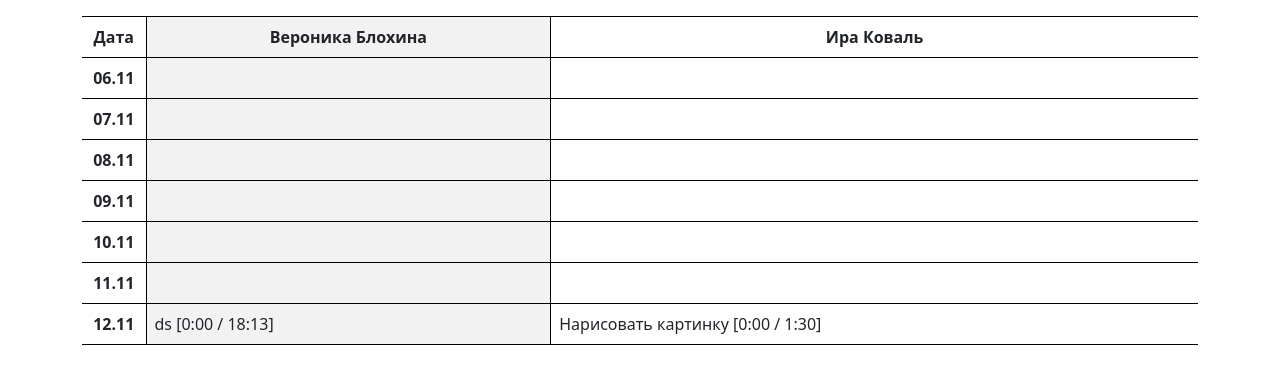
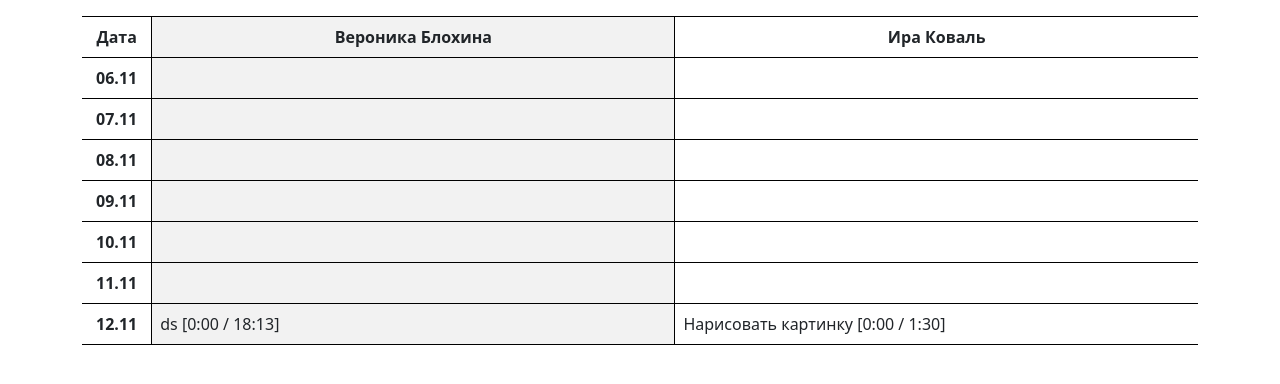
Before and after one commit to irawrr/TaskManager, a Django app: page /report in a window 1280 px wide. Shown: the part 181-565 px from the top of the page. Run offline with Django 4.2, Linux system fonts and the light colour scheme; a user stored in the database is signed in; data comes from the database, SQL or seed files in the repository.

Commit message:
Зафиксировала ширину столбцов в отчёте

```diff
--- a/main/templates/main/report.html
+++ b/main/templates/main/report.html
@@ -24,7 +24,7 @@
         <tr>
             <th class="text-center" style="width: 4rem">Дата</th>
             {% for user in users %}
-                <th class="text-center border-start border-black">{{ user.first_name }} {{ user.last_name }}</th>
+                <th class="text-center border-start border-black" style="width: 30rem">{{ user.first_name }} {{ user.last_name }}</th>
             {% endfor %}
         </tr>
         {% for day in days %}
```
